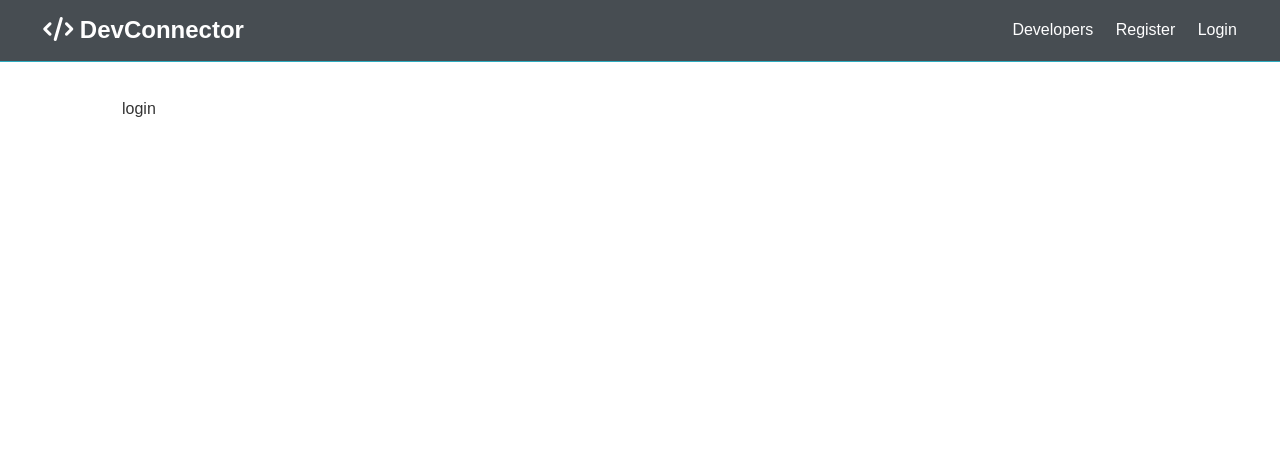
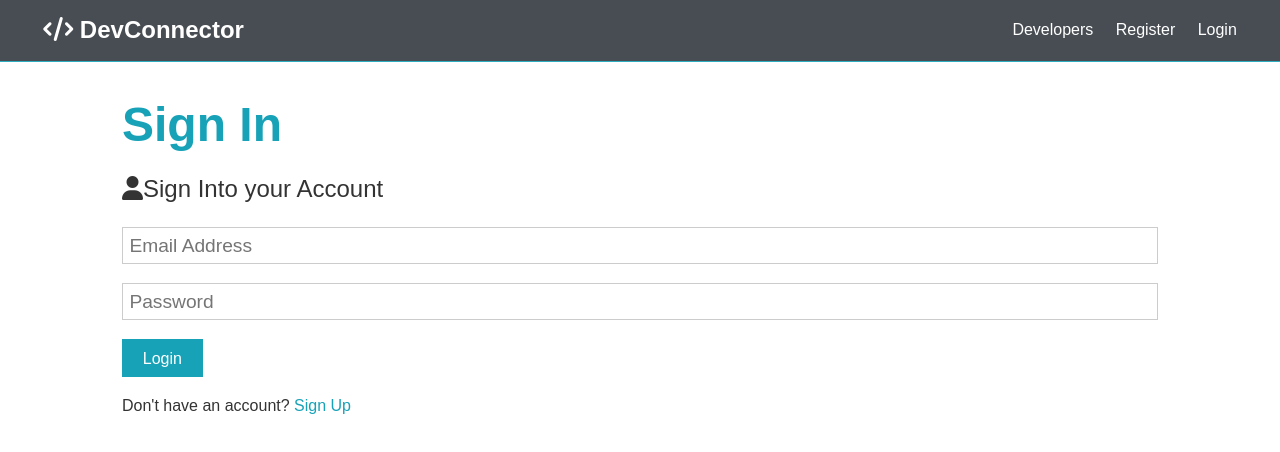
Before and after one commit to kaushalrishabh/DevConnector, a React (Create React App) app in the folder client/: page /login in a window 1280 px wide. Shown: the top 452 px of the page. Built offline with nearby package versions, Linux system fonts and the light colour scheme.

Commit message:
Link updated with token

```diff
--- a/client/src/components/auth/Login.js
+++ b/client/src/components/auth/Login.js
@@ -1,12 +1,57 @@
-import React from 'react'
+import React, { fragment, useState } from 'react'
+import { Link } from 'react-router-dom';
+const Login = () => {
 
-const login = () => {
-  return(
-    <div>
-        <section className = "container">
-        login
+    const [formData, setFormData] = useState(
+        {
+            email: '',
+            password: ''
+        }
+    );
+    const { email, password,} = formData;
+
+    const onChange = e => setFormData({ ...formData, [e.target.name]: e.target.value });
+
+    const onSubmit = async e =>
+    {
+        e.preventDefault();
+        console.log('Success');
+    }
+
+    return(
+        <fragment>
+        <section className="container">
+            <h1 className="large text-primary">Sign In</h1>
+            <p className="lead">
+                <i className="fas fa-user"></i>Sign Into your Account
+            </p>
+            <form className="form" onSubmit = {e => onSubmit(e)}>
+                <div className="form-group">
+                    <input type="email"
+                    placeholder="Email Address"
+                    name="email"
+                    value={email}
+                    onChange= {e => onChange(e)} />
+
+                </div>
+                <div className="form-group">
+                    <input
+                        type="password"
+                        placeholder="Password"
+                        name="password"
+                        minLength="6"
+                        value={password}
+                        onChange= {e => onChange(e)}
+                    />
+                </div>
+                <input type="submit" className="btn btn-primary" value="Login" />
+            </form>
+            <p className="my-1">
+                Don't have an account? <Link to="/register">Sign Up</Link>
+            </p>
         </section>
-    </div>
+        </fragment>
+
   )
 };
-export default login;
+export default Login;
--- a/client/src/components/auth/Register.js
+++ b/client/src/components/auth/Register.js
@@ -1,4 +1,5 @@
 import React, { fragment, useState } from 'react'
+import { Link } from 'react-router-dom';
 
 const Register = () => {
 
@@ -14,12 +15,36 @@
 
     const onChange = e => setFormData({ ...formData, [e.target.name]: e.target.value });
 
-    const onSubmit = e => {
+    const onSubmit = async e => {
         e.preventDefault();
         if(password !== password2)
             console.log('Password Do not match');
         else
-            console.log(formData);
+        {
+
+            console.log("Success");
+            // const newUser = {
+            //     name,
+            //     email,
+            //     password
+            // }
+            // try
+            // {
+            //     const config =
+            //     {
+            //         headers: {
+            //             'Content-Type' : 'application/json'
+            //         }
+            //     }
+            //     const body = JSON.stringify(newUser);
+            //     const res = await axios.post('/api/users', body, config);
+            //     console.log(res.data);
+            // }
+            // catch(err)
+            // {
+            //     console.error(err.response.data);
+            // }
+        }
     }
 
     return(
@@ -38,18 +63,15 @@
                     onChange= {e => onChange(e)}
                     required />
                 </div>
+
                 <div className="form-group">
                     <input type="email"
                     placeholder="Email Address"
                     name="email"
                     value={email}
                     onChange= {e => onChange(e)} />
+                </div>
 
-                    <small className="form-text"
-                        >This site uses Gravatar so if you want a profile image, use a
-                        Gravatar email
-                    </small>
-                </div>
                 <div className="form-group">
                     <input
                         type="password"
@@ -73,7 +95,7 @@
                 <input type="submit" className="btn btn-primary" value="Register" />
             </form>
             <p className="my-1">
-                Already have an account? <a href="login.html">Sign In</a>
+                Already have an account? <Link to="/login">Sign In</Link>
             </p>
         </section>
         </fragment>
--- a/client/src/components/layouts/navbar.js
+++ b/client/src/components/layouts/navbar.js
@@ -5,7 +5,9 @@
   return (
     <nav className="navbar bg-dark">
         <h1>
-            <Link to="index.html"><i className="fas fa-code"></i> DevConnector</Link>
+            <Link to="/">
+              <i className="fas fa-code"></i> DevConnector
+            </Link>
         </h1>
         <ul>
             <li>
```
